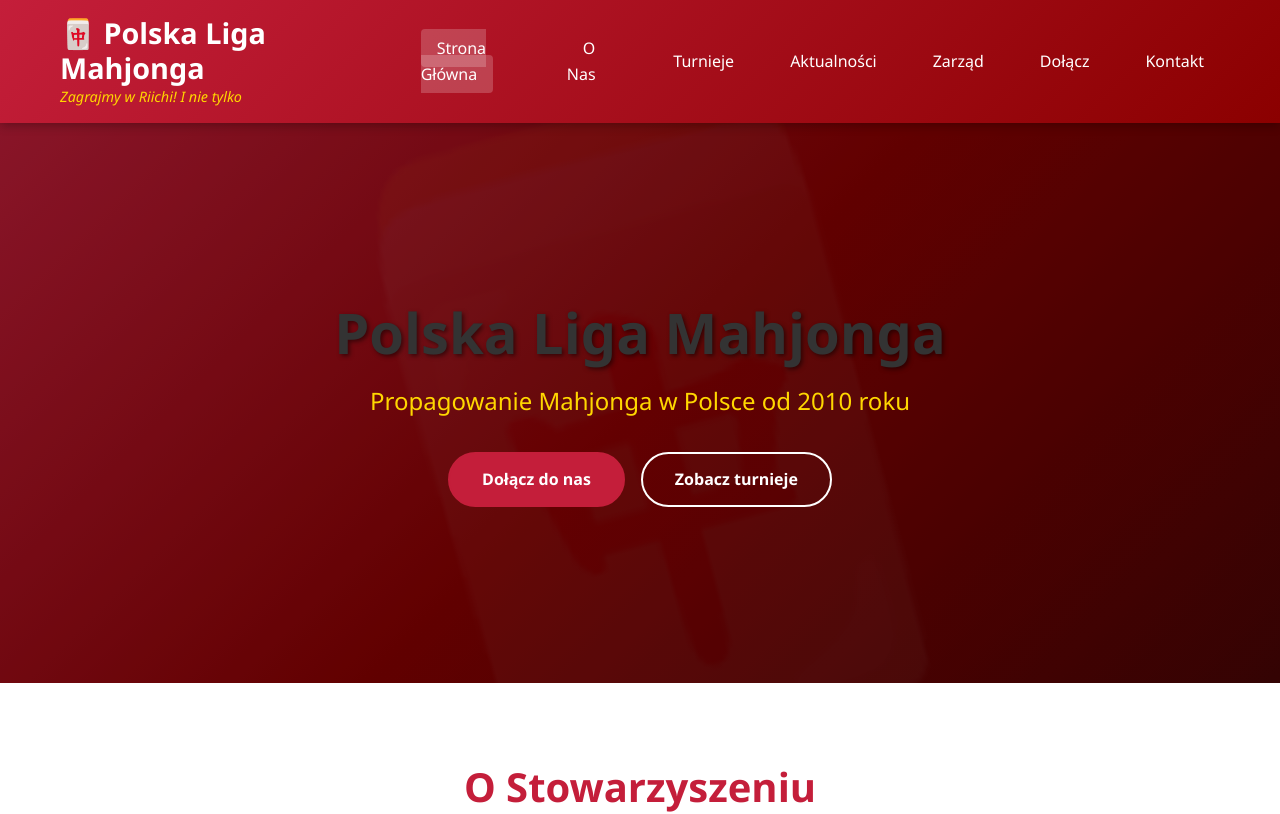
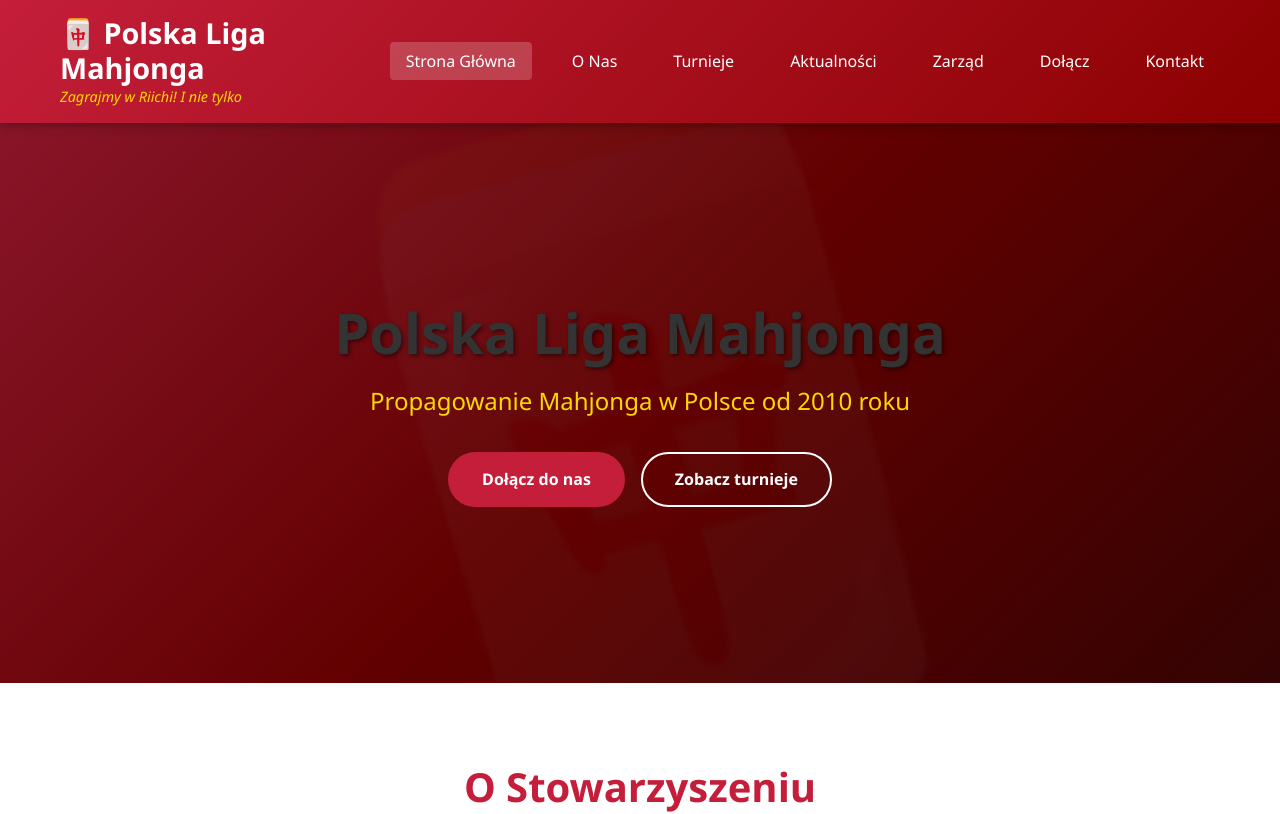
Before and after one commit to Polska-Liga-Mahjonga/strona-www, a plain HTML site: page docs/index.html in a window 1280 px wide. Shown: the top 814 px of the page. Drawn offline with Linux system fonts and the light colour scheme.

Commit message:
fix for breaking headers

```diff
--- a/docs/css/style.css
+++ b/docs/css/style.css
@@ -117,6 +117,11 @@
     border-radius: 4px;
     transition: var(--transition);
     font-weight: 500;
+}
+
+.nav-menu a[href="index.html"],
+.nav-menu a[href="about.html"] {
+    white-space: nowrap;
 }
 
 .nav-menu a:hover,
```
